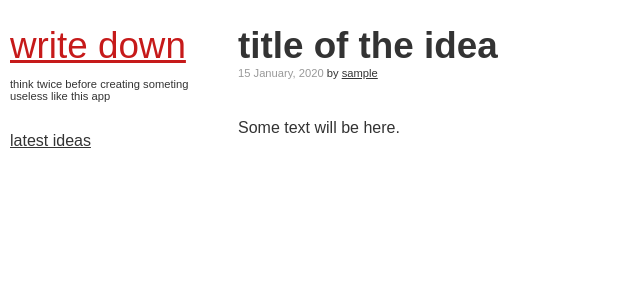
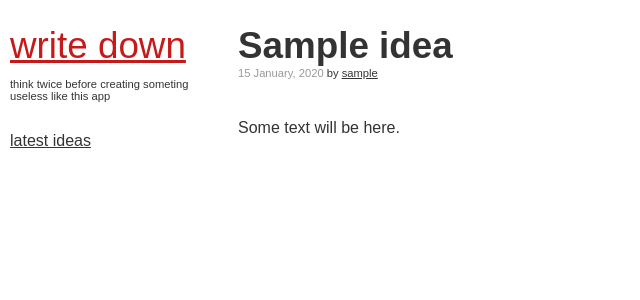
Before and after one commit to kalimatas/writedownme, a Flask app: template application/templates/full.html in a window 1280 px wide. Shown: the top 300 px of the page, without its empty margins (0-640 px from the left). Run offline with Flask 2, Linux system fonts and the light colour scheme; the template is opened without the code that fills it: most values are stand-ins (such as "Sample title", 1, 10 or a date in 2020).

Commit message:
page title

```diff
--- a/application/templates/404.html
+++ b/application/templates/404.html
@@ -1,7 +1,7 @@
 <!doctype html>
 <html>
 <head>
-    <title>Not found fuck!</title>
+    <title>writedown ⚡ not found</title>
     <meta charset="utf-8">
     <link rel="stylesheet" type="text/css" href="{{ url_for('static', filename='style.css') }}">
     <link href="/favicon.ico" rel="icon" type="image/x-icon" />
--- a/application/templates/500.html
+++ b/application/templates/500.html
@@ -1,7 +1,7 @@
 <!doctype html>
 <html>
 <head>
-    <title>Something bad happened.</title>
+    <title>writedown ⚡ something bad happened</title>
     <meta charset="utf-8">
     <link rel="stylesheet" type="text/css" href="{{ url_for('static', filename='style.css') }}">
     <link href="/favicon.ico" rel="icon" type="image/x-icon" />
--- a/application/templates/full.html
+++ b/application/templates/full.html
@@ -1,12 +1,12 @@
 {% extends "layout.html" %}
 
 {% block title %}
-    Author :: title
+    {{ idea.author_nickname }} ⚡ {{ idea.title }}
 {% endblock %}
 
 {% block content %}
 
-<h1 style="margin-bottom: 0;" id="main_title">title of the idea</h1>
+<h1 style="margin-bottom: 0;" id="main_title">{{ idea.title }}</h1>
 <p style="margin:0; padding:0; font-size: 0.7em;"><span class="date">{{ idea.date.strftime('%d %B, %Y')}}</span> by
 <span class="author"><a href="{{ url_for('author', author=idea.author_nickname) }}">{{ idea.author_nickname }}</a></span></p>
 
--- a/application/templates/layout.html
+++ b/application/templates/layout.html
@@ -1,7 +1,7 @@
 <!doctype html>
 <html>
 <head>
-    <title>{% block title %}Latest ideas{% endblock %}</title>
+    <title>writedown ⚡ {% block title %}latest ideas{% endblock %}</title>
     <meta charset="utf-8">
     <link rel="stylesheet" type="text/css" href="{{ url_for('static', filename='style.css') }}">
     <link href="/favicon.ico" rel="icon" type="image/x-icon" />
```
